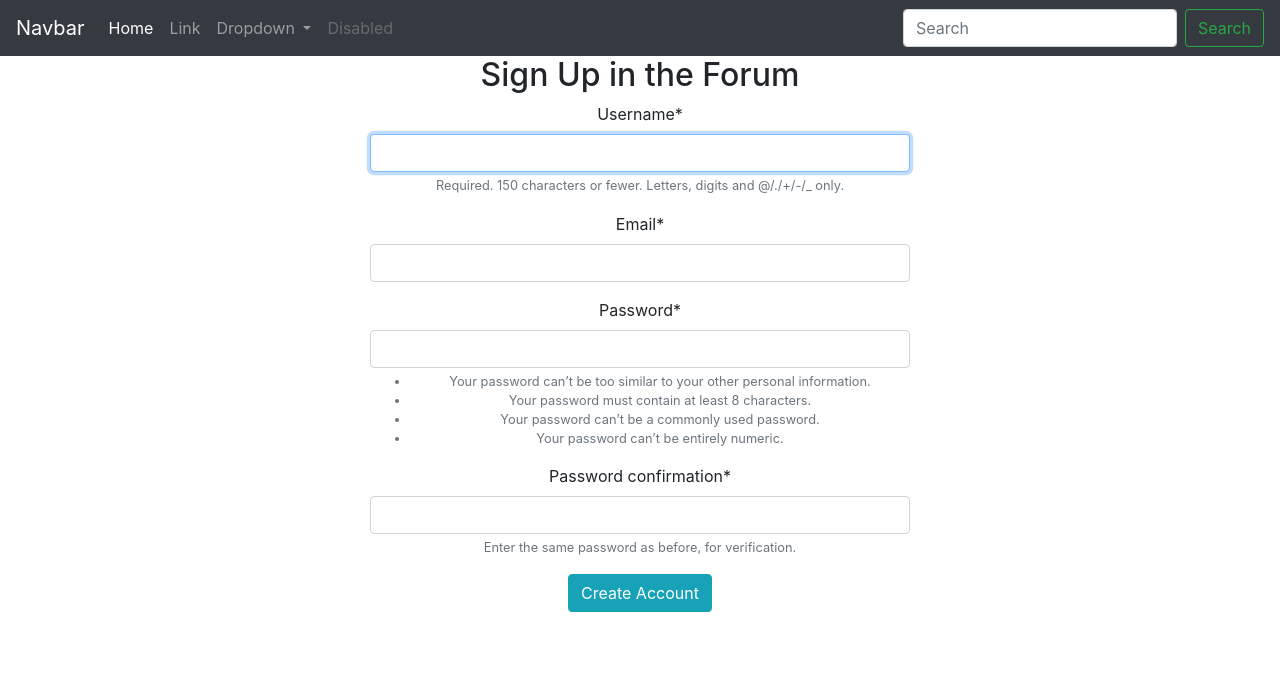
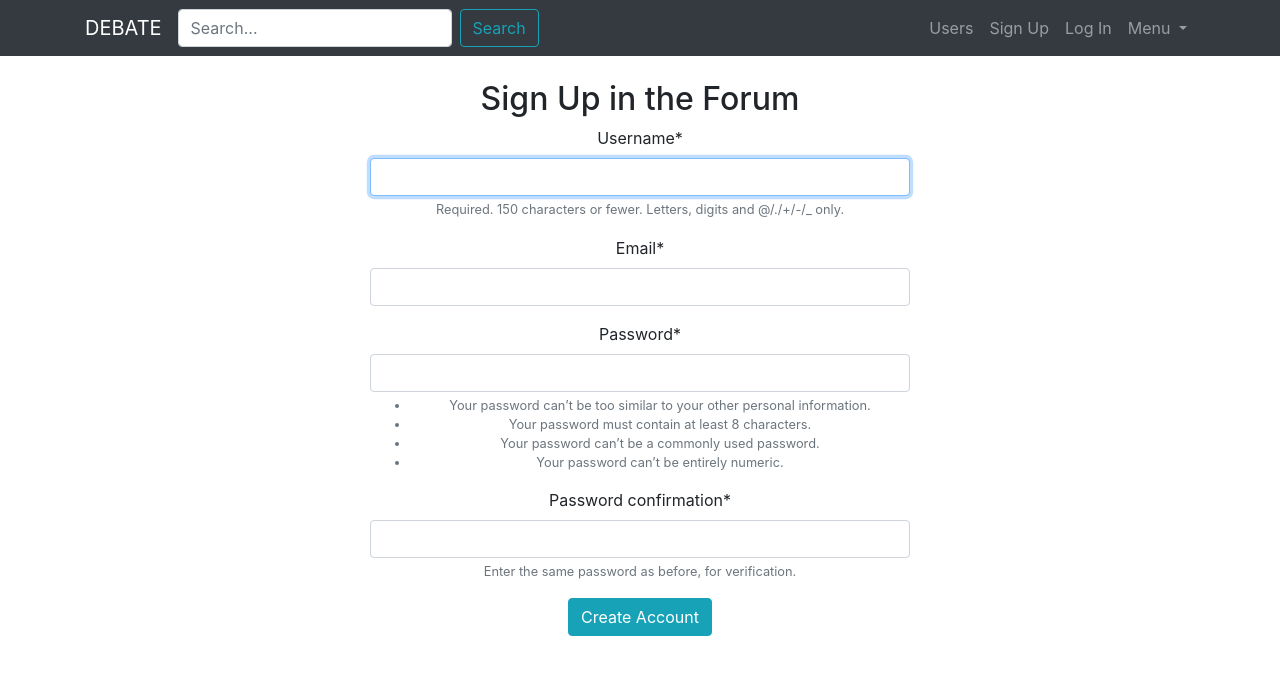
Before and after one commit to Manik5/django-playground-social-forum, a Django app: page /accounts/registration/ in a window 1280 px wide. Shown: the top 675 px of the page. Run offline with Django 3.2, Linux system fonts and the light colour scheme; some libraries are stand-ins or nearby versions.

Commit message:
Set Up account forms

```diff
--- a/accounts/templates/accounts/registration.html
+++ b/accounts/templates/accounts/registration.html
@@ -2,7 +2,9 @@
 {% load crispy_forms_tags %}
 {% block content %}
 
-  <div class="row justify-content-center">
+<!-- {% block head_title %}{{ block.super }} - Sign Up in the Forum{% endblock head_title %} -->
+
+  <div class="row justify-content-center mt-4">
     <div class="col-6 text-center">
       <h2>Sign Up in the Forum</h2>
       <form class="" method="POST">
--- a/templates/base.html
+++ b/templates/base.html
@@ -10,29 +10,38 @@
   <link rel="stylesheet" href="https://stackpath.bootstrapcdn.com/bootstrap/4.4.1/css/bootstrap.min.css"
     integrity="sha384-Vkoo8x4CGsO3+Hhxv8T/Q5PaXtkKtu6ug5TOeNV6gBiFeWPGFN9MuhOf23Q9Ifjh" crossorigin="anonymous">
 
-  <title>Social Site</title>
+  <title>{% block head_title %}Debate{% endblock head_title %}</title>
 </head>
 
 <body>
   <nav class="navbar navbar-expand-lg navbar-dark bg-dark">
-    <a class="navbar-brand" href="#">Navbar</a>
+    <div class="container">
+
+      <a class="navbar-brand" href="#">DEBATE</a>
       <button class="navbar-toggler" type="button" data-toggle="collapse" data-target="#navbarSupportedContent"
         aria-controls="navbarSupportedContent" aria-expanded="false" aria-label="Toggle navigation">
         <span class="navbar-toggler-icon"></span>
       </button>
 
       <div class="collapse navbar-collapse" id="navbarSupportedContent">
-      <ul class="navbar-nav mr-auto">
-        <li class="nav-item active">
-          <a class="nav-link" href="#">Home <span class="sr-only">(current)</span></a>
+        <form class="form-inline my-2 my-lg-0">
+          <input class="form-control mr-sm-2" type="search" placeholder="Search..." aria-label="Search">
+          <button class="btn btn-outline-info my-2 my-sm-0" type="submit">Search</button>
+        </form>
+        <ul class="navbar-nav ml-auto">
+          <li class="nav-item">
+            <a class="nav-link" href="#">Users<span class="sr-only">(current)</span></a>
           </li>
           <li class="nav-item">
-          <a class="nav-link" href="#">Link</a>
+            <a class="nav-link" href="#">Sign Up</a>
+          </li>
+          <li class="nav-item">
+            <a class="nav-link" href="#">Log In</a>
           </li>
           <li class="nav-item dropdown">
             <a class="nav-link dropdown-toggle" href="#" id="navbarDropdown" role="button" data-toggle="dropdown"
               aria-haspopup="true" aria-expanded="false">
-            Dropdown
+              Menu
             </a>
             <div class="dropdown-menu" aria-labelledby="navbarDropdown">
               <a class="dropdown-item" href="#">Action</a>
@@ -41,15 +50,10 @@
               <a class="dropdown-item" href="#">Something else here</a>
             </div>
           </li>
-        <li class="nav-item">
-          <a class="nav-link disabled" href="#" tabindex="-1" aria-disabled="true">Disabled</a>
-        </li>
         </ul>
-      <form class="form-inline my-2 my-lg-0">
-        <input class="form-control mr-sm-2" type="search" placeholder="Search" aria-label="Search">
-        <button class="btn btn-outline-success my-2 my-sm-0" type="submit">Search</button>
-      </form>
       </div>
+    </div>
+
   </nav>
   <div class="container">
     {% block content %}
```
Lines whose indentation alone changed are shown as unchanged.
